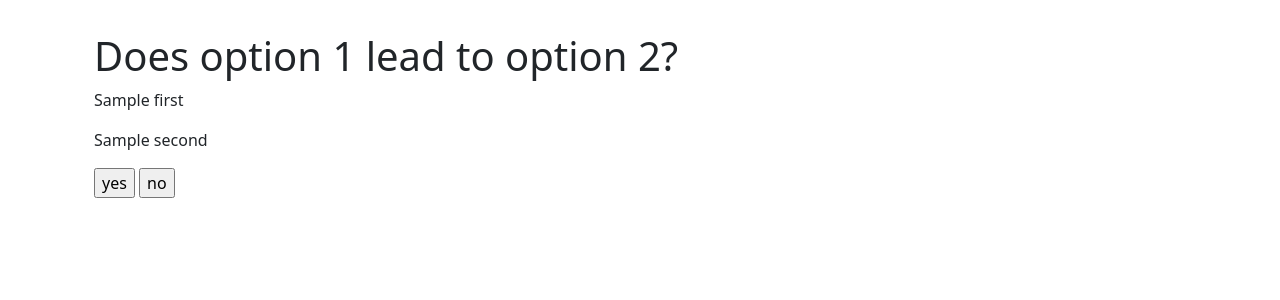
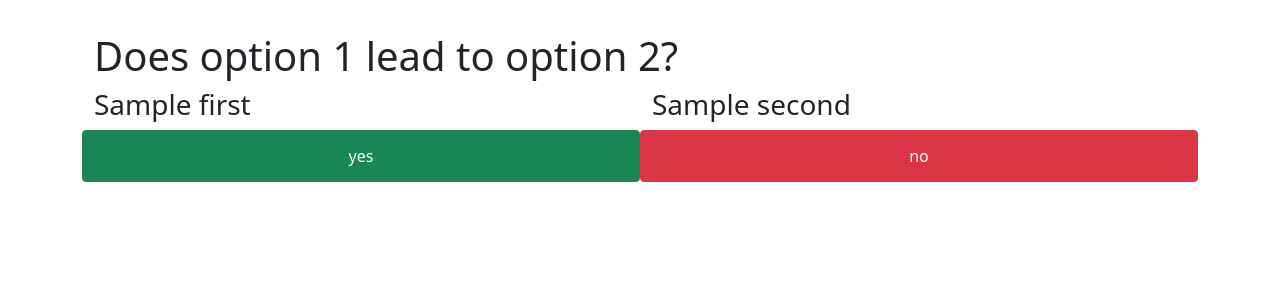
Before and after one commit to danieltharding/scheduling, a Flask app: template templates/make_connections.html in a window 1280 px wide. Shown: the part 70-370 px from the top of the page. Run offline with Flask 2, Linux system fonts and the light colour scheme; the template is opened without the code that fills it: most values are stand-ins (such as "Sample title", 1, 10 or a date in 2020).

Commit message:
somechanges

```diff
--- a/templates/make_connections.html
+++ b/templates/make_connections.html
@@ -4,12 +4,16 @@
 {% endblock %}
 {% block content %}
     <h1>Does option 1 lead to option 2?</h1>
-    <div>
-      <p>{{ first }}</p>
-      <p>{{ second  }}</p>
+    <div class="row">
+      <h3 class="col">{{ first }}</h3>
+      <h3 class="col">{{ second  }}</h3>
     </div>
-    <form method="post" action="/links">
-        <input type="submit"  name="yes" value="yes">
-        <input type="submit" name="no" value="no">
+    <form method="post" action="/links" class="row">
+        <div class="col btn btn-success">
+            <input class="text-center btn btn-success" type="submit"  name="yes" value="yes">
+        </div>
+        <div class="col btn btn-danger">
+            <input class="text-center btn btn-danger" type="submit" name="no" value="no">
+        </div>
     </form>
 {% endblock %}
```
Also changed, not shown: 1 other file.
